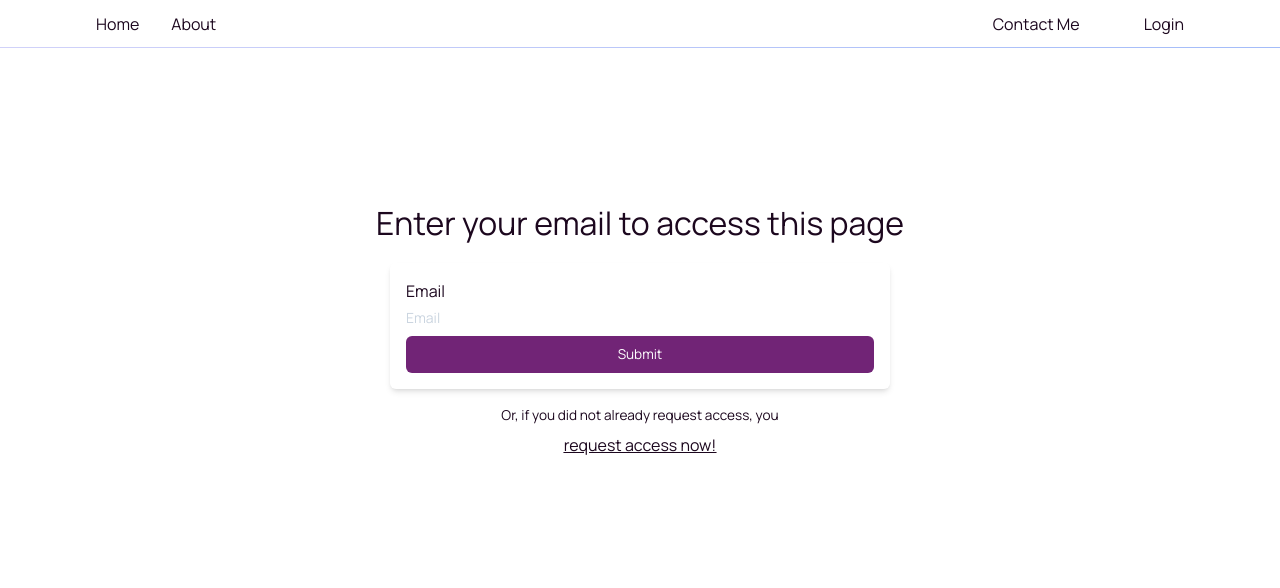
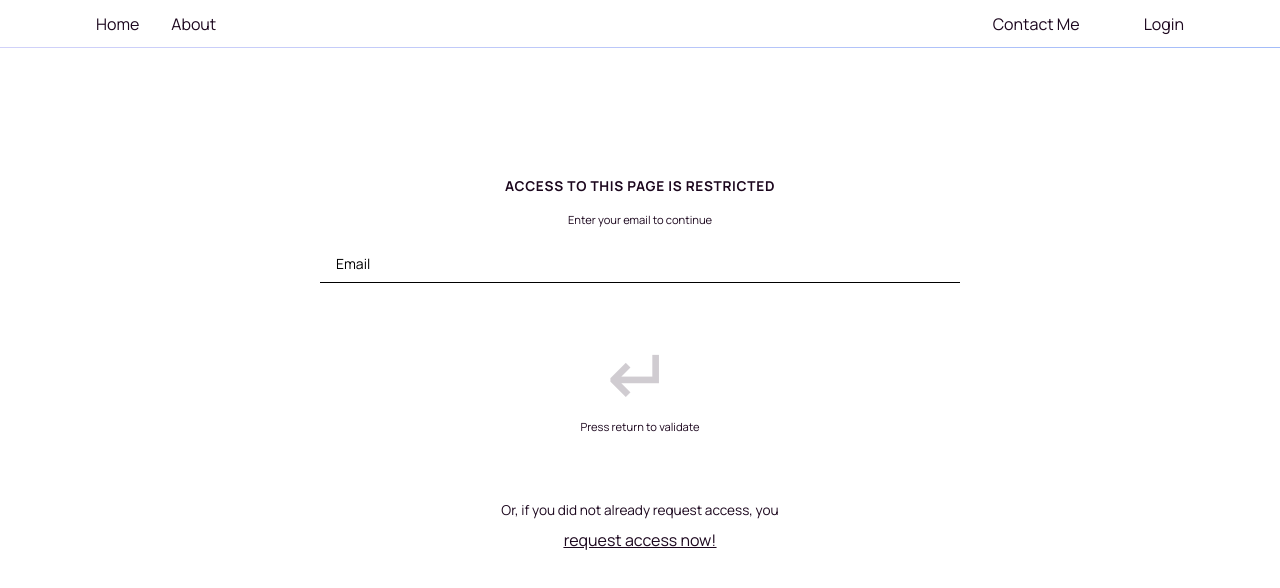
Before and after one commit to PierreParienteDimitrov/pierre-parientedimitrov, a Next.js app: page /signin in a window 1280 px wide. Shown: the top 588 px of the page. Built offline with nearby package versions, Linux system fonts and the light colour scheme; no server answers; a web font is replaced by a local one.

Commit message:
signin and thank you pages

```diff
--- a/src/components/SignInForm.tsx
+++ b/src/components/SignInForm.tsx
@@ -4,8 +4,6 @@ import { signIn } from 'next-auth/react'
 import React, { useState } from 'react'
 
 import { validateEmail } from '@/utils/validateEmail'
-
-import Button from './Button'
 
 const SignInForm = () => {
   const router = useRouter()
@@ -50,29 +48,41 @@ const SignInForm = () => {
   }
 
   return (
-    <div>
+    <div className="mb-16">
       {' '}
-      <div className="w-[500px] rounded-md border-black p-4 shadow-md">
-        <form onSubmit={handleSubmit} className="flex flex-col space-y-2">
+      <div className="flex flex-col items-center space-y-4">
+        <h5 className="font-bold uppercase tracking-wider">
+          Access to this page is restricted
+        </h5>
+        <h6>Enter your email to continue</h6>
+        <form
+          onSubmit={handleSubmit}
+          className="m-auto flex w-2/4 flex-col space-y-8"
+        >
           {/* email */}
-          <div className="flex flex-col space-y-1">
-            <label>Email</label>
+          <div className="flex flex-col space-y-1 text-black">
             <input
               type="email"
               placeholder="Email"
               value={email}
               onChange={(e) => setEmail(e.target.value)}
               required
+              className="border-b border-black px-4 py-2"
             />
           </div>
-          <Button
+          {/* Submit */}
+          <div className="flex flex-col items-center -space-y-4">
+            <h2 className="opacity-20">↵</h2>
+            <h6>Press return to validate</h6>
+          </div>
+          {/* <Button
             variant="contained"
             color="primary"
             size="medium"
             onclick={handleSubmit}
           >
             Submit
-          </Button>
+          </Button> */}
         </form>
         {error && (
           <div>
--- a/src/layouts/apptemplate/AppTemplate.tsx
+++ b/src/layouts/apptemplate/AppTemplate.tsx
@@ -13,7 +13,6 @@ const AppTemplate = ({ children }: ILayoutProps) => {
   const pathname = router.pathname
   const session = useSession()
   const [displayLogin, setDisplayLogin] = useState<boolean>(false)
-  console.log(session)
 
   useEffect(() => {
     if (session.status === 'unauthenticated') {
--- a/src/pages/_document.tsx
+++ b/src/pages/_document.tsx
@@ -11,7 +11,11 @@ class MyDocument extends Document {
         <Head>
           <link rel="preconnect" href="https://fonts.googleapis.com" />
           {/* @ts-ignore */}
-          <link rel="preconnect" href="https://fonts.gstatic.com" crossOrigin />
+          <link
+            rel="preconnect"
+            href="https://fonts.gstatic.com"
+            crossOrigin="true"
+          />
           <link
             href="https://fonts.googleapis.com/css2?family=Manrope:wght@200;300;400;500;600;700;800&family=Playfair+Display:ital,wght@0,400;0,500;0,600;0,700;0,800;0,900;1,400;1,500;1,600;1,700;1,800;1,900&display=swap"
             rel="stylesheet"
--- a/src/pages/signin.tsx
+++ b/src/pages/signin.tsx
@@ -2,20 +2,14 @@ import { pageInformation, Routes } from 'constants/pages'
 import { GetServerSideProps } from 'next'
 import Link from 'next/link'
 import { Session } from 'next-auth'
-import { useSession } from 'next-auth/react'
 import { getSession } from 'next-auth/react'
 import React from 'react'
 
 import SignInForm from '../components/SignInForm'
 
 const Signin: React.FC = () => {
-  const { data } = useSession()
-  console.log(data)
-
   return (
-    <div className="mt-10 flex h-[60vh] w-full items-center justify-center">
-      <div className="flex flex-col items-center space-y-4">
-        <h3>Enter your email to access this page</h3>
+    <div className="md:pt-32">
       <SignInForm />
       <div className="flex flex-col items-center space-y-2">
         <h5>Or, if you did not already request access, you</h5>{' '}
@@ -24,7 +18,6 @@ const Signin: React.FC = () => {
             request access now!
           </Link>
         </span>
-        </div>
       </div>
     </div>
   )
--- a/src/pages/thank-you.tsx
+++ b/src/pages/thank-you.tsx
@@ -1,7 +1,17 @@
 import React from 'react'
 
 const ThankYou = () => {
-  return <div>Thank you</div>
+  return (
+    <div className="m-auto mt-32 flex w-2/4 flex-col items-center space-y-16 text-center">
+      <h6 className="font-bold uppercase tracking-wider">
+        Access already requested
+      </h6>
+      <h4>
+        Thank you for your interest! <br /> I will come back to you shortly to
+        grant you access.
+      </h4>
+    </div>
+  )
 }
 
 export default ThankYou
--- a/src/styles/global.css
+++ b/src/styles/global.css
@@ -44,6 +44,10 @@ input {
   font-weight: 500;
 }
 
+input::placeholder {
+  color: black;
+}
+
 /* clears the ‘X’ from Internet Explorer */
 input[type='search']::-ms-clear {
   display: none;
@@ -78,7 +82,7 @@ textarea {
 ::placeholder {
   font-size: 0.875rem;
   font-weight: 400;
-  opacity: 1; /* Firefox */
+  opacity: 1;
 }
 
 @media only screen and (max-width: 1200px) {
```
Lines whose indentation alone changed are shown as unchanged.
